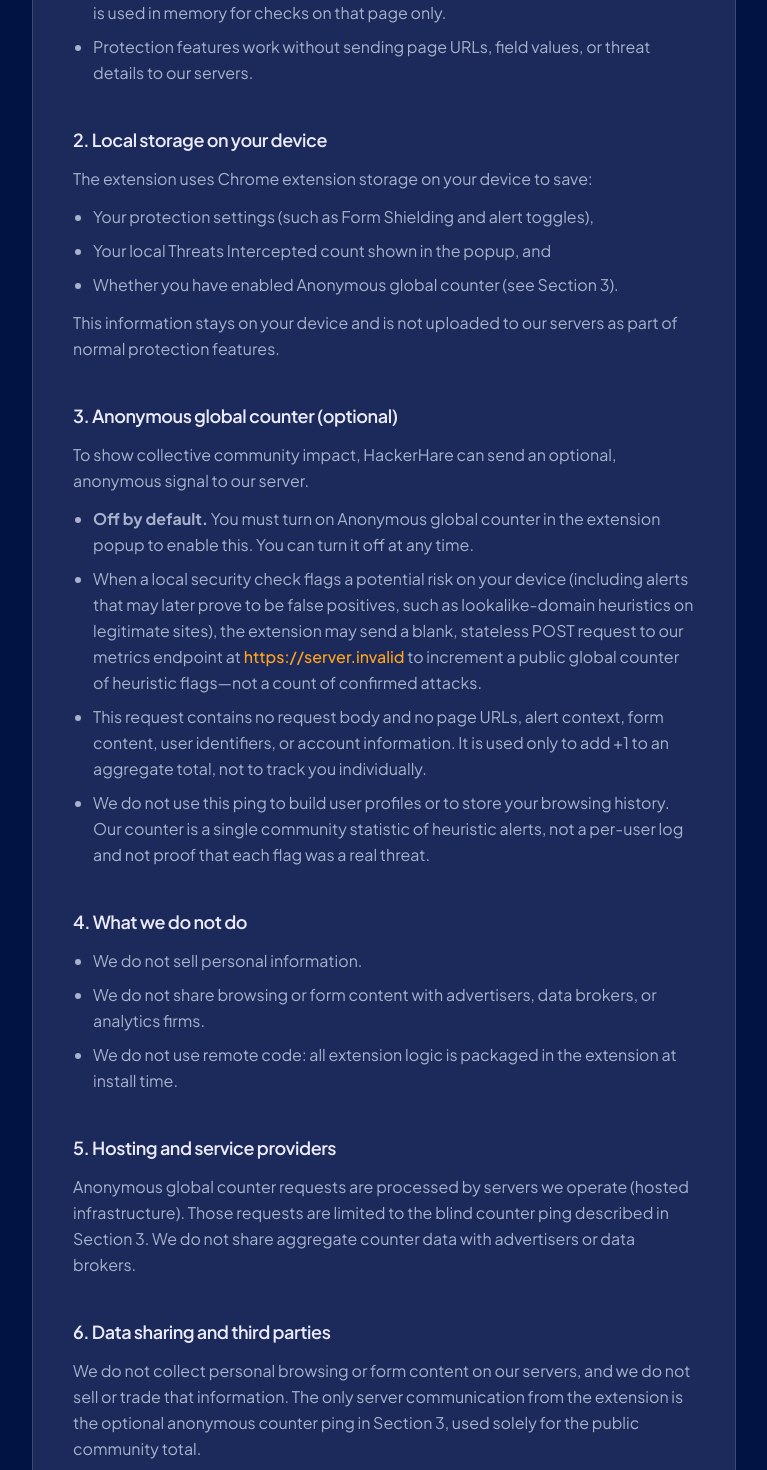
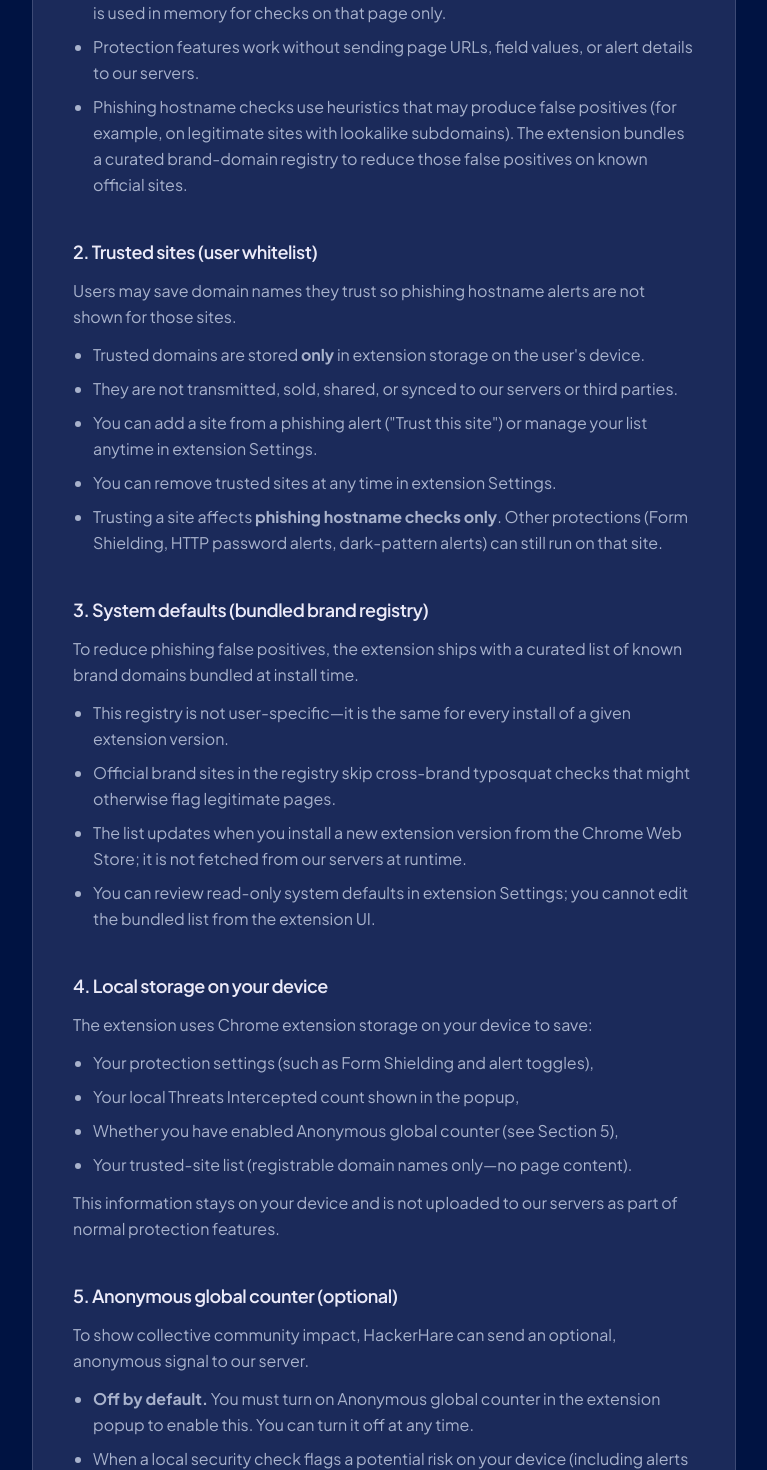
Before and after one commit to meleongg/hackerhare-site, a Next.js app: page /privacy in a window 1280 px wide. Shown: the part 800-2270 px from the top of the page, without its empty margins (256-1023 px from the left). Built offline with nearby package versions, Linux system fonts and the light colour scheme; no server answers.

Commit message:
add: phishing site whitelist feature explanation

```diff
--- a/lib/constants.ts
+++ b/lib/constants.ts
@@ -25,7 +25,7 @@ export const EXTENSION_GITHUB_REPO_URL =
 export const METRICS_SITE_URL =
   process.env.NEXT_PUBLIC_SITE_URL?.trim() || "https://hackerhare.vercel.app";
 
-export const LEGAL_LAST_UPDATED = "June 3, 2026";
+export const LEGAL_LAST_UPDATED = "June 2026";
 
 export const PROBLEMS = [
   {
--- a/src/app/privacy/page.tsx
+++ b/src/app/privacy/page.tsx
@@ -8,7 +8,7 @@ import { EXTENSION_GITHUB_REPO_URL, METRICS_SITE_URL } from "@/lib/constants";
 export const metadata: Metadata = {
   title: "Privacy Policy | HackerHare",
   description:
-    "How HackerHare processes data on your device, optional anonymous global counter telemetry, and your privacy choices.",
+    "How HackerHare processes data on your device: on-device heuristics, trusted sites, optional anonymous telemetry, and your privacy choices.",
 };
 
 export default function PrivacyPage() {
@@ -49,12 +49,73 @@ export default function PrivacyPage() {
           </li>
           <li>
             Protection features work without sending page URLs, field values, or
-            threat details to our servers.
+            alert details to our servers.
+          </li>
+          <li>
+            Phishing hostname checks use heuristics that may produce false
+            positives (for example, on legitimate sites with lookalike
+            subdomains). The extension bundles a curated brand-domain registry
+            to reduce those false positives on known official sites.
           </li>
         </ul>
       </LegalSection>
 
-      <LegalSection title="2. Local storage on your device">
+      <LegalSection title="2. Trusted sites (user whitelist)">
+        <p>
+          Users may save domain names they trust so phishing hostname alerts are
+          not shown for those sites.
+        </p>
+        <ul className="list-disc space-y-2 pl-5">
+          <li>
+            Trusted domains are stored <strong>only</strong> in extension
+            storage on the user&apos;s device.
+          </li>
+          <li>
+            They are not transmitted, sold, shared, or synced to our servers or
+            third parties.
+          </li>
+          <li>
+            You can add a site from a phishing alert (&quot;Trust this
+            site&quot;) or manage your list anytime in extension Settings.
+          </li>
+          <li>
+            You can remove trusted sites at any time in extension Settings.
+          </li>
+          <li>
+            Trusting a site affects{" "}
+            <strong>phishing hostname checks only</strong>. Other protections
+            (Form Shielding, HTTP password alerts, dark-pattern alerts) can
+            still run on that site.
+          </li>
+        </ul>
+      </LegalSection>
+
+      <LegalSection title="3. System defaults (bundled brand registry)">
+        <p>
+          To reduce phishing false positives, the extension ships with a curated
+          list of known brand domains bundled at install time.
+        </p>
+        <ul className="list-disc space-y-2 pl-5">
+          <li>
+            This registry is not user-specific—it is the same for every install
+            of a given extension version.
+          </li>
+          <li>
+            Official brand sites in the registry skip cross-brand typosquat
+            checks that might otherwise flag legitimate pages.
+          </li>
+          <li>
+            The list updates when you install a new extension version from the
+            Chrome Web Store; it is not fetched from our servers at runtime.
+          </li>
+          <li>
+            You can review read-only system defaults in extension Settings; you
+            cannot edit the bundled list from the extension UI.
+          </li>
+        </ul>
+      </LegalSection>
+
+      <LegalSection title="4. Local storage on your device">
         <p>
           The extension uses Chrome extension storage on your device to save:
         </p>
@@ -62,9 +123,13 @@ export default function PrivacyPage() {
           <li>
             Your protection settings (such as Form Shielding and alert toggles),
           </li>
-          <li>Your local Threats Intercepted count shown in the popup, and</li>
+          <li>Your local Threats Intercepted count shown in the popup,</li>
           <li>
-            Whether you have enabled Anonymous global counter (see Section 3).
+            Whether you have enabled Anonymous global counter (see Section 5),
+          </li>
+          <li>
+            Your trusted-site list (registrable domain names only—no page
+            content).
           </li>
         </ul>
         <p>
@@ -73,7 +138,7 @@ export default function PrivacyPage() {
         </p>
       </LegalSection>
 
-      <LegalSection title="3. Anonymous global counter (optional)">
+      <LegalSection title="5. Anonymous global counter (optional)">
         <p>
           To show collective community impact, HackerHare can send an optional,
           anonymous signal to our server.
@@ -86,23 +151,23 @@ export default function PrivacyPage() {
           </li>
           <li>
             When a local security check flags a potential risk on your device
-            (including alerts that may later prove to be false positives, such
-            as lookalike-domain heuristics on legitimate sites), the extension
-            may send a blank, stateless POST request to our metrics endpoint at{" "}
+            (including alerts that may later prove to be false positives), the
+            extension may send a blank, stateless POST request to our metrics
+            endpoint at{" "}
             <Link
               href={`${METRICS_SITE_URL}/api/metrics/increment`}
               className="text-rocket-orange font-medium underline-offset-2 hover:underline"
             >
-              {METRICS_SITE_URL}
+              {METRICS_SITE_URL}/api/metrics/increment
             </Link>{" "}
-            to increment a public global counter of heuristic flags—not a count
-            of confirmed attacks.
+            with a handshake header only—no request body—to increment a public
+            global counter of heuristic flags, not a count of confirmed attacks.
           </li>
           <li>
-            This request contains no request body and no page URLs, alert
-            context, form content, user identifiers, or account information. It
-            is used only to add +1 to an aggregate total, not to track you
-            individually.
+            This request contains no page URLs, alert context, form content,
+            trusted-site or whitelist data, user identifiers, or account
+            information. It is used only to add +1 to an aggregate total, not to
+            track you individually.
           </li>
           <li>
             We do not use this ping to build user profiles or to store your
@@ -113,7 +178,7 @@ export default function PrivacyPage() {
         </ul>
       </LegalSection>
 
-      <LegalSection title="4. What we do not do">
+      <LegalSection title="6. What we do not do">
         <ul className="list-disc space-y-2 pl-5">
           <li>We do not sell personal information.</li>
           <li>
@@ -127,39 +192,56 @@ export default function PrivacyPage() {
         </ul>
       </LegalSection>
 
-      <LegalSection title="5. Hosting and service providers">
+      <LegalSection title="7. Hosting and service providers">
         <p>
           Anonymous global counter requests are processed by servers we operate
           (hosted infrastructure). Those requests are limited to the blind
-          counter ping described in Section 3. We do not share aggregate counter
+          counter ping described in Section 5. We do not share aggregate counter
           data with advertisers or data brokers.
         </p>
       </LegalSection>
 
-      <LegalSection title="6. Data sharing and third parties">
+      <LegalSection title="8. Data sharing and third parties">
         <p>
           We do not collect personal browsing or form content on our servers,
-          and we do not sell or trade that information. The only server
+          and we do not sell or trade that information. Trusted-site lists and
+          other extension storage data remain on your device. The only server
           communication from the extension is the optional anonymous counter
-          ping in Section 3, used solely for the public community total.
+          ping in Section 5, used solely for the public community total.
         </p>
       </LegalSection>
 
-      <LegalSection title="7. Your choices">
+      <LegalSection title="9. Your choices">
         <ul className="list-disc space-y-2 pl-5">
           <li>
             <strong>Protection settings:</strong> Control Form Shielding and
             related alerts in the extension popup.
           </li>
           <li>
+            <strong>Trusted sites:</strong> Add or remove trusted domains in
+            extension Settings, or trust a site from a phishing alert. Review
+            read-only system defaults in Settings.
+          </li>
+          <li>
             <strong>Anonymous global counter:</strong> Enable or disable at any
             time in the popup. When disabled, no counter pings are sent; your
             local Threats Intercepted count still works on your device.
           </li>
+          <li>
+            <strong>Privacy and terms:</strong> Extension Settings includes
+            links to this policy and our{" "}
+            <Link
+              href="/terms"
+              className="text-rocket-orange font-medium underline-offset-2 hover:underline"
+            >
+              Terms of Service
+            </Link>
+            .
+          </li>
         </ul>
       </LegalSection>
 
-      <LegalSection title="8. Changes to this policy">
+      <LegalSection title="10. Changes to this policy">
         <p>
           We may update this policy from time to time. We will post the revised
           version on this page and update the &quot;Last updated&quot; date
@@ -167,7 +249,7 @@ export default function PrivacyPage() {
         </p>
       </LegalSection>
 
-      <LegalSection title="9. Contact">
+      <LegalSection title="11. Contact">
         <p>
           For questions about this policy, contact us through our{" "}
           <Link
--- a/src/app/terms/page.tsx
+++ b/src/app/terms/page.tsx
@@ -57,9 +57,12 @@ export default function TermsPage() {
       <LegalSection title="3. Your control">
         <p>
           You control the extension at all times. Form Shielding and related
-          alert toggles can be enabled or disabled in the popup. The Anonymous
-          global counter is optional and off by default; you may enable or
-          disable it at any time without affecting local protection features.
+          alert toggles can be enabled or disabled in the popup. You can manage
+          a local trusted-site list and review bundled system defaults in
+          extension Settings. Trusting a site affects phishing hostname checks
+          only; other protections may still run. The Anonymous global counter is
+          optional and off by default; you may enable or disable it at any time
+          without affecting local protection features.
         </p>
       </LegalSection>
 
```
Also changed, not shown: 1 other file (tests, documents, lock files or other folders).
